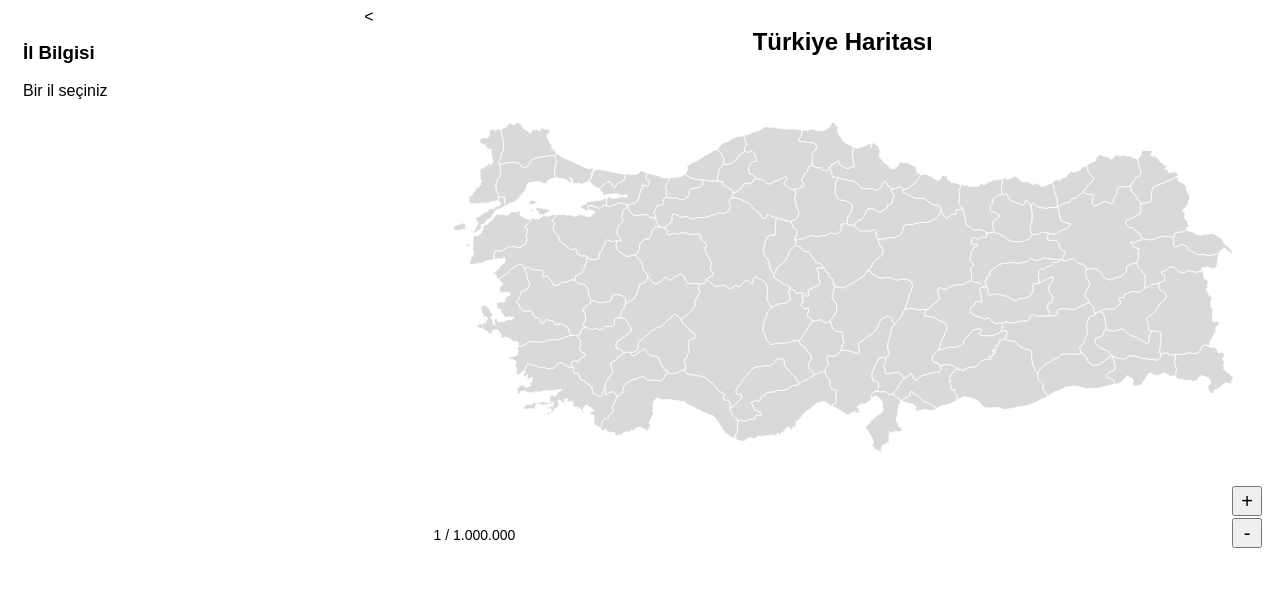
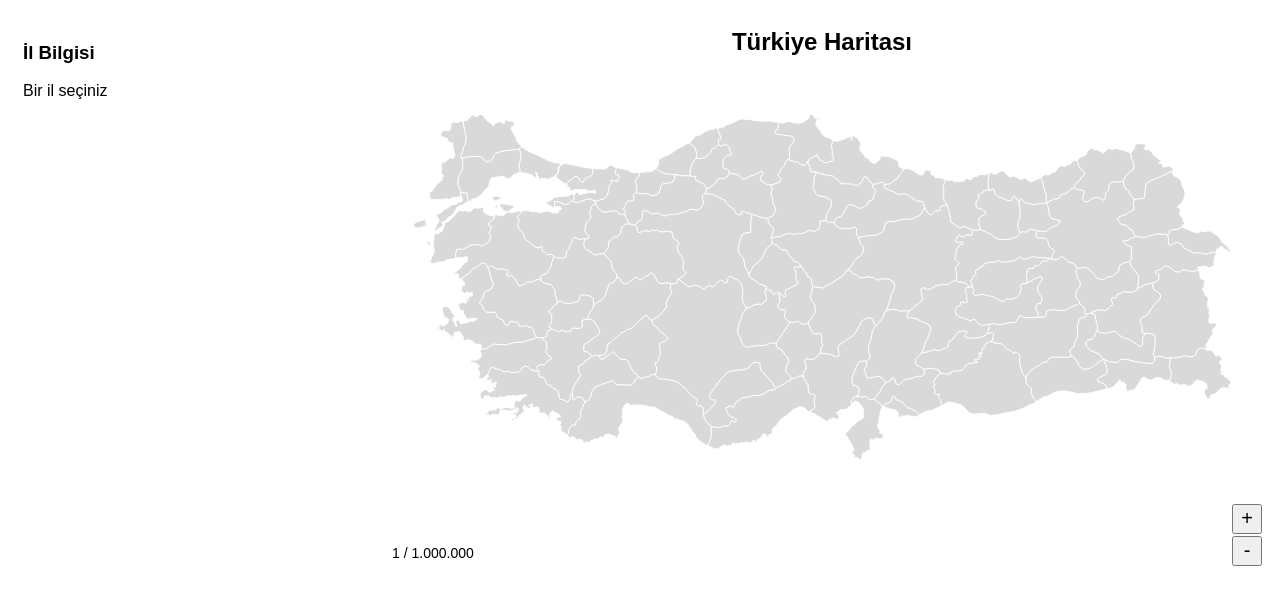
Before and after one commit to erdemcakmak1217/turkiye, a Flask app: page / in a window 1280 px wide. Shown: the top 605 px of the page. Run offline with Flask 3, Linux system fonts and the light colour scheme.

Commit message:
ec_240326

```diff
--- a/templates/index.html
+++ b/templates/index.html
@@ -16,6 +16,12 @@ h2{
     position:relative;
     z-index:999;
 }
+#mapArea {
+    display:flex;
+    flex-direction:column;
+    align-items:center;
+}
+
 /* layout */
 
 #container{
@@ -137,7 +143,7 @@ z-index:999;
 #mapContainer{
     position:relative;
     width:900px;
-    height:550px;      /* SABİT /*
+    height:500px;      /* SABİT /*
     margin:auto;
     border:2px black;   /* ÇERÇEVE FIX */
     overflow: hidden;
@@ -180,11 +186,11 @@ Bir il seçiniz
 </div>
 
 </div>
-<
 <!-- HARİTA -->
+<div id="mapArea">
+<h2>Türkiye Haritası</h2>
+       <div id="mapContainer">
 
-       <div id="mapContainer">
-     <h2>Türkiye Haritası</h2>
         <div id="ui">
             <div id="scale">1 / 1.000.000</div>
 
```
